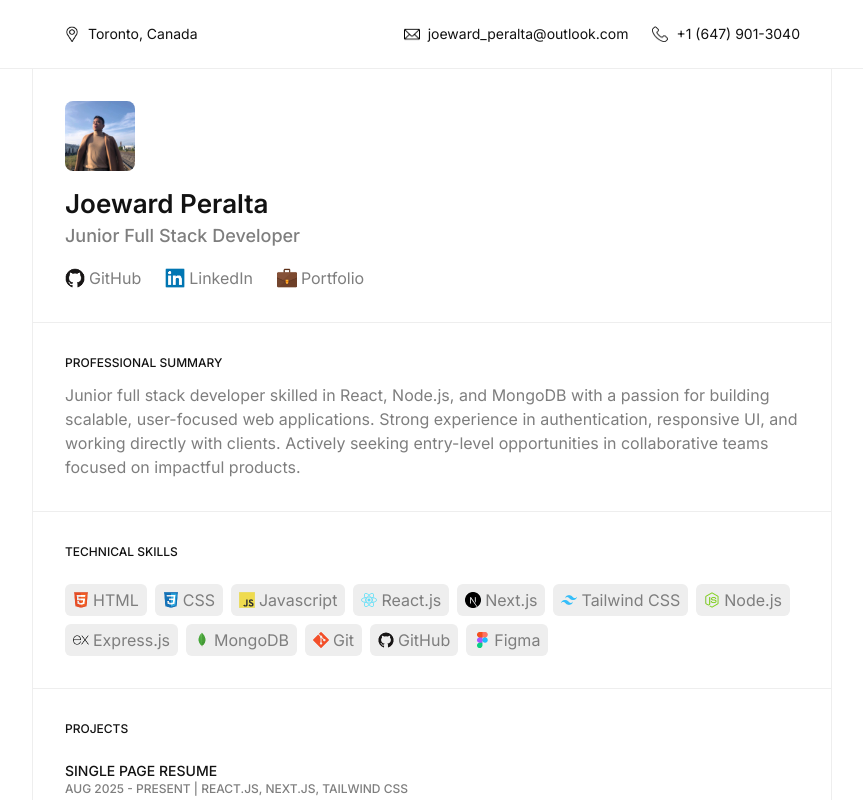
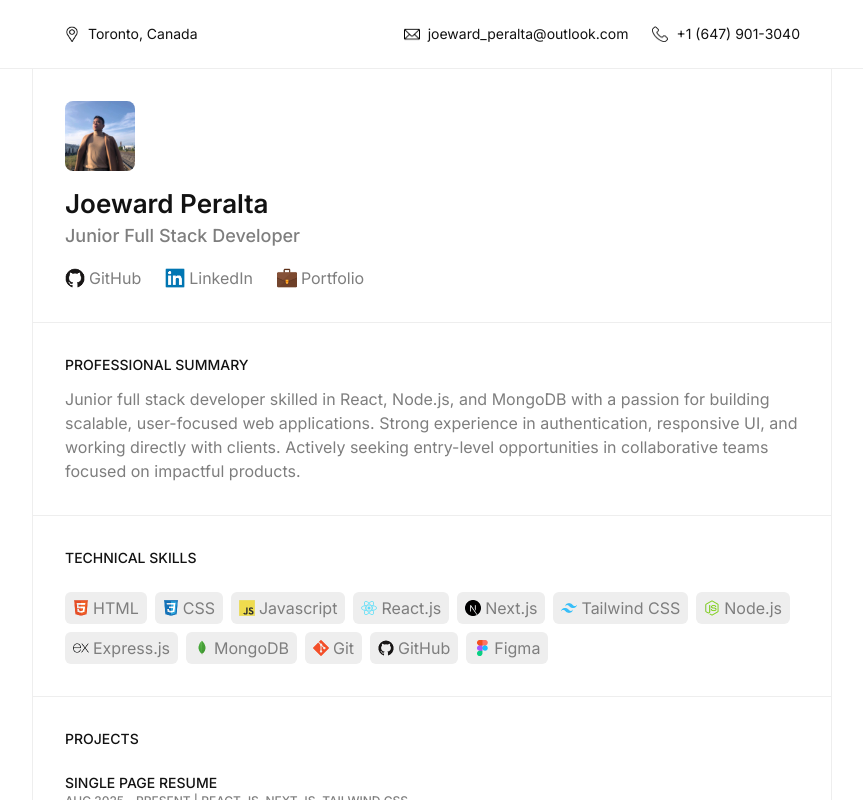
Before and after one commit to joewardperalta/single-page-resume, a Next.js app: page / in a window 1280 px wide. Shown: the top 800 px of the page, without its empty margins (208-1071 px from the left). Built offline with nearby package versions, Linux system fonts and the light colour scheme.

Commit message:
Increase the text size of section heading when viewing in tablet and desktop device.

```diff
--- a/components/SectionHeading.jsx
+++ b/components/SectionHeading.jsx
@@ -1,6 +1,8 @@
 export default function SectionHeading({ children, className }) {
   return (
-    <h2 className={`${className} uppercase text-xs font-medium mb-3`}>
+    <h2
+      className={`${className} uppercase text-xs font-medium mb-3 md:text-sm`}
+    >
       {children}
     </h2>
   );
```
